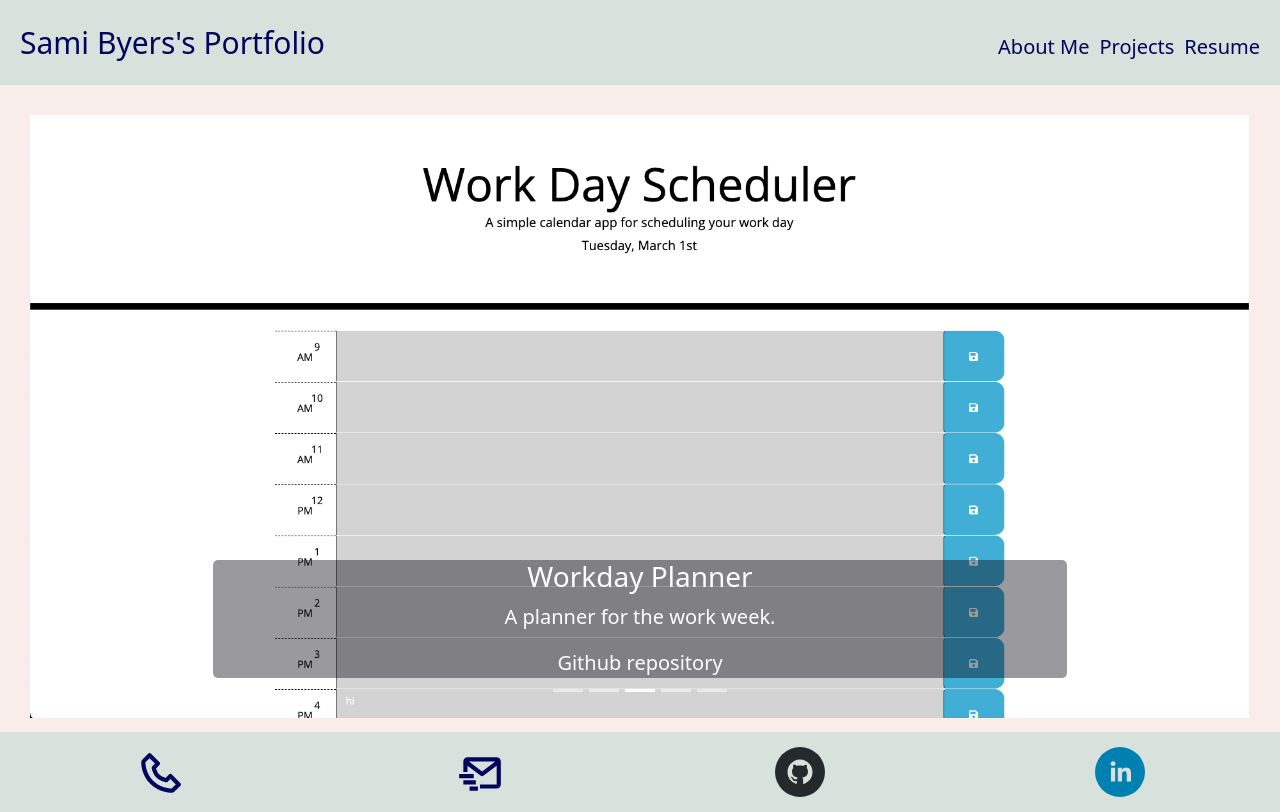
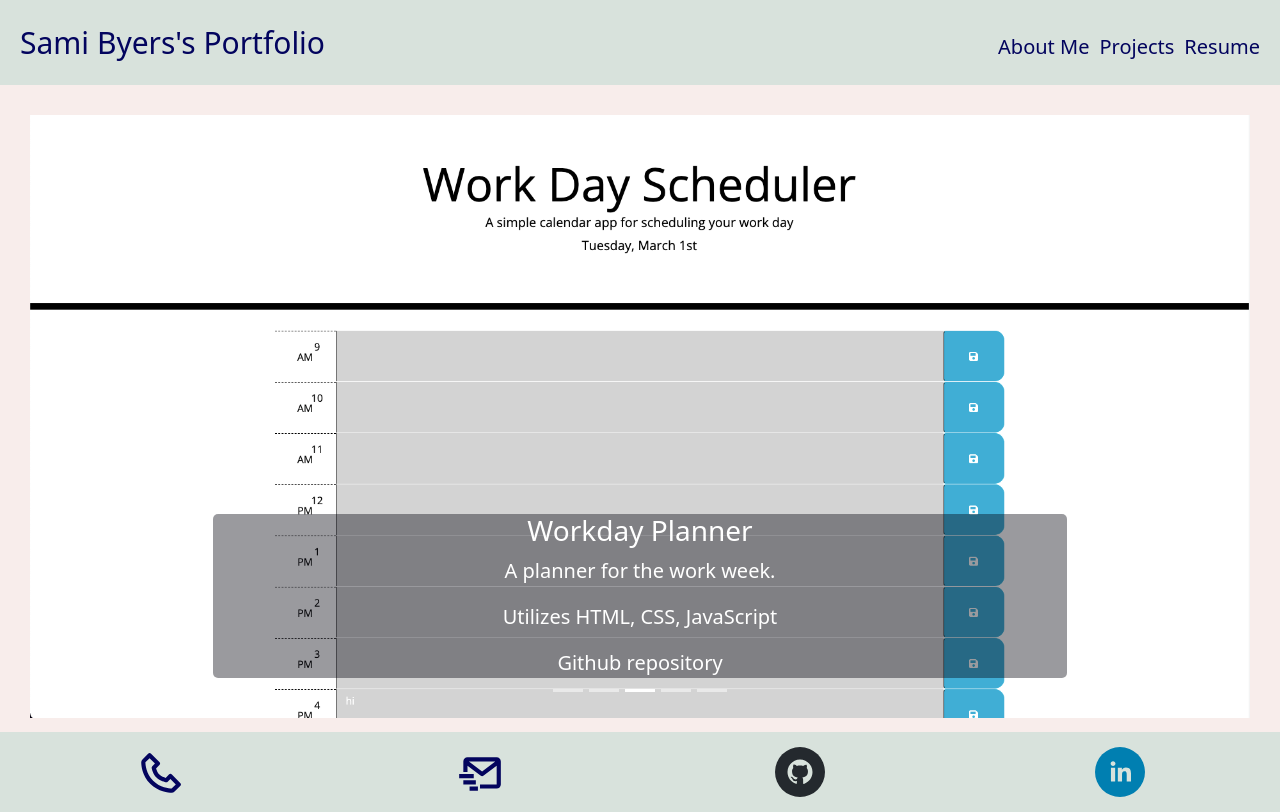
Before and after one commit to samibyers/portfolio, a React (Create React App) app: page /portfolio in a window 1280 px wide. Both pictures are taken after a click on the button 640 px from the left and 691 px from the top of the page. Built offline with nearby package versions, Linux system fonts and the light colour scheme.

Commit message:
gave the projects a description of technologies used for each

```diff
--- a/src/components/Portfolio.js
+++ b/src/components/Portfolio.js
@@ -33,6 +33,7 @@ function Portfolio() {
             <div className="textbox">
             <h3>TomaDoggy</h3>
             <p>Adopt a virtual pet in this website inspired by the Tomagotchi.</p>
+            <p>Utilizes JavaScript, Node.js, Express.js, Handlebars.js, MySQL, Sequelize.js</p>
             <a className="gitlink" href="https://github.com/Toma-doggy/toma-doggy" target="_blank" rel="noreferrer">Github repository</a>
             </div>
             </Carousel.Caption>
@@ -47,6 +48,7 @@ function Portfolio() {
             <div className="textbox">
             <h3>Recipe Builder</h3>
             <p>A website for discovering new recipes.</p>
+            <p>Utilizes HTML, CSS, JavaScript, Materialize, Spoonacular API</p>
             <a className="gitlink" href="https://github.com/RecipeBuilder" target="_blank" rel="noreferrer">Github repository</a>
             </div>
             </Carousel.Caption>
@@ -61,6 +63,7 @@ function Portfolio() {
             <div className="textbox">
             <h3>Workday Planner</h3>
             <p>A planner for the work week.</p>
+            <p>Utilizes HTML, CSS, JavaScript</p>
             <a className="gitlink" href="https://github.com/samibyers/workday-planner" target="_blank" rel="noreferrer">Github repository</a>
             </div>
             </Carousel.Caption>
@@ -75,6 +78,7 @@ function Portfolio() {
             <div className="textbox">
             <h3>Password Generator</h3>
             <p>A custom password generator.</p>
+            <p>Utilizes HTML, CSS, JavaScript</p>
             <a className="gitlink" href="https://github.com/samibyers/random_password_generator" target="_blank" rel="noreferrer">Github repository</a>
             </div>
             </Carousel.Caption>
@@ -89,6 +93,7 @@ function Portfolio() {
             <div className="textbox">
             <h3>Triptinerary</h3>
             <p>Create and explore custom itineraries from other users.</p>
+            <p>Utilizes HTML, CSS, JavaScript, React.js, Node.js, MongoDB</p>
             <a className="gitlink" href="https://github.com/Triptinerary" target="_blank" rel="noreferrer"> Github repository</a>
             </div>
             </Carousel.Caption>
```
